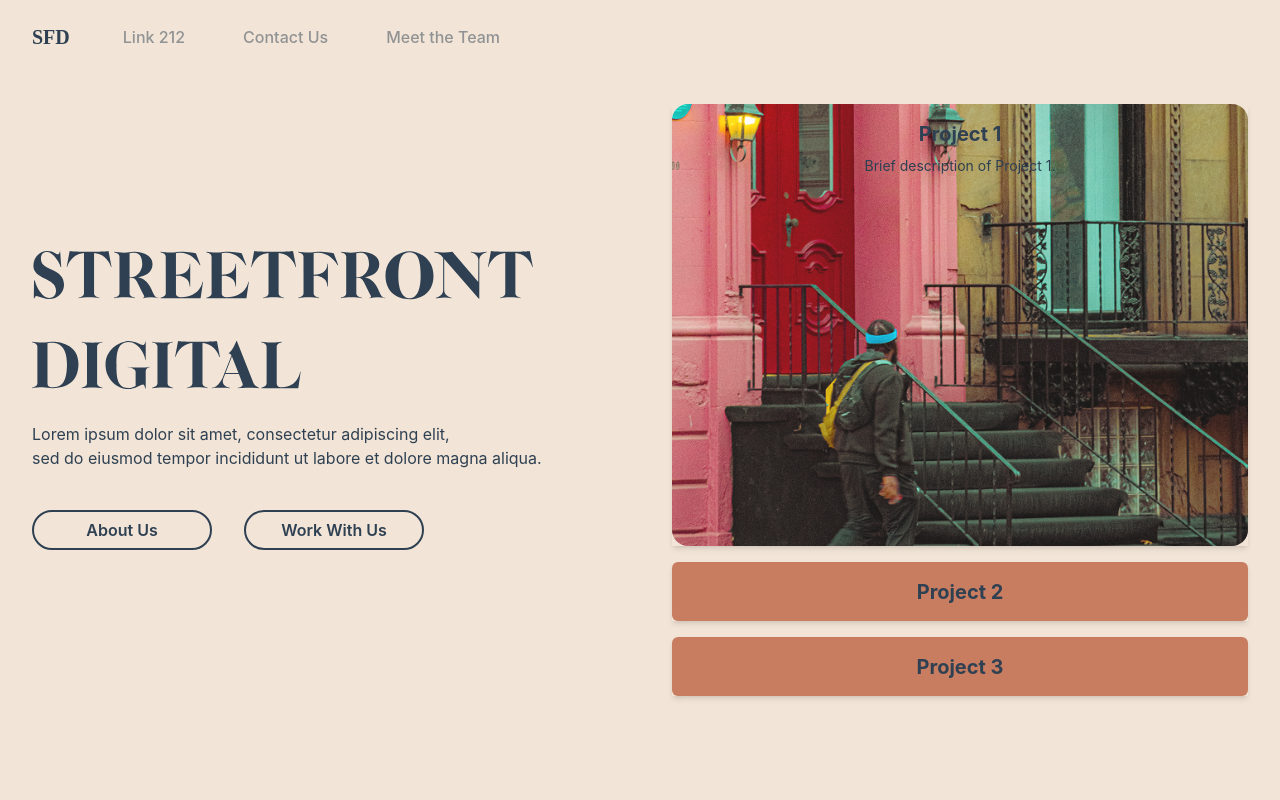
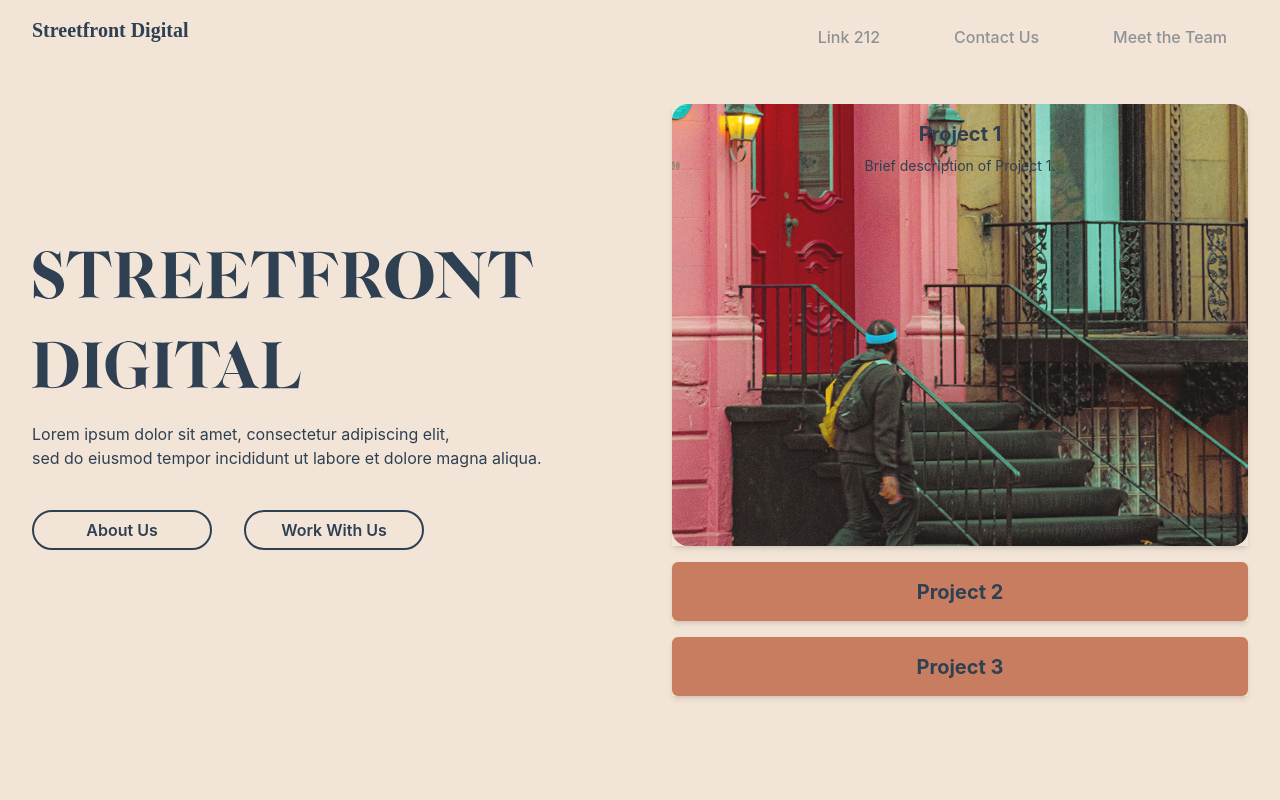
Before and after one commit to ElijahLewes/SFDigital, a React (Vite) app: page / in a window 1280 px wide. Shown: the top 800 px of the page. Built offline with nearby package versions, Linux system fonts and the light colour scheme; a web font is replaced by a local one.

Commit message:
Adding submit button to ContactUs form

```diff
--- a/src/App.css
+++ b/src/App.css
@@ -161,3 +161,9 @@ Flip card experiment for team page */
 .backface-hidden {
   backface-visibility: hidden;
 }
+
+
+/* Contact Us Components */
+.contact-form-submit-btn {
+  @apply flex flex-col items-center justify-center p-8 bg-[var(--green-base)] text-white p-2 rounded hover:opacity-80;
+}
--- a/src/App.jsx
+++ b/src/App.jsx
@@ -17,7 +17,7 @@ function App() {
     <>
       {/* Navbar shows for all routes except Home, which has its own HomeNavBar */}
       <Routes>
-        <Route path="/" element={<Home />} />
+        <Route path="/" element={<><Navbar /><Home /></>} />
         <Route path="/link212" element={<><Navbar /><Link212 /></>} />
         <Route path="/team" element={<><Navbar /><Team /></>} />
         <Route path="/contact" element={<><Navbar /><ContactUs /></>} />
--- /dev/null
+++ b/src/components/ContactFormSubmitBtn.jsx
@@ -0,0 +1,21 @@
+import {react, useState} from 'react';
+
+
+function ContactFormSubmitBtn() {
+  const [isSubmitted, setIsSubmitted] = useState(false);
+
+  const handleSubmit = (event) => {
+    event.preventDefault();
+    // Logic to handle form submission goes here
+    setIsSubmitted(true);
+  };
+
+  return (
+    <button
+      onClick={handleSubmit}
+      className="contact-form-submit-btn bg-[var(--green-base)] text-white p-2 rounded hover:opacity-80"
+    >
+      {isSubmitted ? 'Message Sent!' : 'Send Message'}
+    </button>
+  );
+}
--- a/src/components/ContactForms.jsx
+++ b/src/components/ContactForms.jsx
@@ -1,4 +1,5 @@
 import React, { useState } from 'react';
+import ContactFormSubmitBtn from './ContactFormSubmitBtn.jsx';
 
 function ContactForms() {
   const [activeTab, setActiveTab] = useState('general');
@@ -30,7 +31,7 @@ function ContactForms() {
             />
             <button
               type="submit"
-              className="bg-[var(--green-base)] text-white p-2 rounded hover:opacity-80"
+              className="contact-form-submit-btn"
             >
               Send Message
             </button>
@@ -64,7 +65,7 @@ function ContactForms() {
             />
             <button
               type="submit"
-              className="bg-[var(--green-base)] text-white p-2 rounded hover:opacity-80"
+              className="contact-form-submit-btn"
             >
               Submit Project Inquiry
             </button>
@@ -99,7 +100,7 @@ function ContactForms() {
             />
             <button
               type="submit"
-              className="bg-[var(--green-base)] text-white p-2 rounded hover:opacity-80"
+              className="contact-form-submit-btn"
             >
               Submit Support Request
             </button>
--- a/src/components/HomeNavBar.jsx
+++ /dev/null
@@ -1,54 +0,0 @@
-import React from 'react';
-import { Link, useNavigate } from 'react-router-dom';
-
-// Individual Nav Buttons
-function NavLink212() {
-  const navigate = useNavigate();
-  return (
-    <button onClick={() => navigate('/link212')} className="nav-btn">
-      Link 212
-    </button>
-  );
-}
-
-function NavContactUs() {
-  const navigate = useNavigate();
-  return (
-    <button onClick={() => navigate('/contact')} className="nav-btn">
-      Contact Us
-    </button>
-  );
-}
-
-function NavTeam() {
-  const navigate = useNavigate();
-  return (
-    <button onClick={() => navigate('/team')} className="nav-btn">
-      Meet the Team
-    </button>
-  );
-}
-
-//Home-specific Navbar with Tailwind directly applied
-function HomeNavBar() {
-  return (
-    <nav className="fixed top-0 flex flex-row justify-start items-center z-[1000] bg-transparent w-full p-4 px-8">
-      {/* Logo */}
-      <div className="mr-8">
-        <Link id="navbar-logo" to="/" className="text-xl font-bold">
-          SFD
-        </Link>
-      </div>
-
-      {/* Nav Links */}
-      <div className="flex gap-4">
-        <NavLink212 />
-        <NavContactUs />
-        <NavTeam />
-      </div>
-    </nav>
-  );
-}
-
-export { NavLink212, NavContactUs, NavTeam };
-export default HomeNavBar;
--- a/src/pages/Home.jsx
+++ b/src/pages/Home.jsx
@@ -1,6 +1,6 @@
 import React, { useState } from 'react';
 import ProjectCard from '../components/ProjectCard';
-import HomeNavBar from '../components/HomeNavBar'; // ✅ import the homepage navbar
+
 
 function Home() {
   const [activeIndex, setActiveIndex] = useState(0);
@@ -41,8 +41,6 @@ function Home() {
 
   return (
     <div className="section-container flex flex-col justify-start min-h-screen">
-      {/* Home-specific Navbar */}
-      <HomeNavBar />
 
       {/* Hero / Landing Section */}
       <section
```
